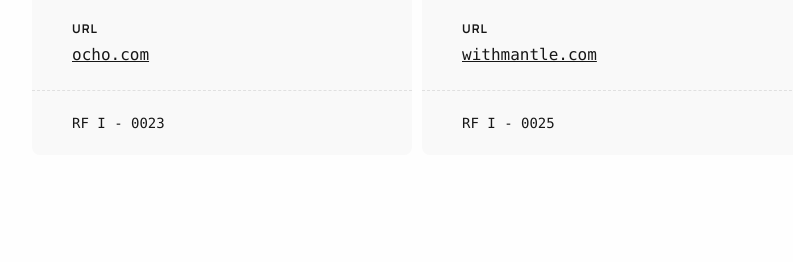
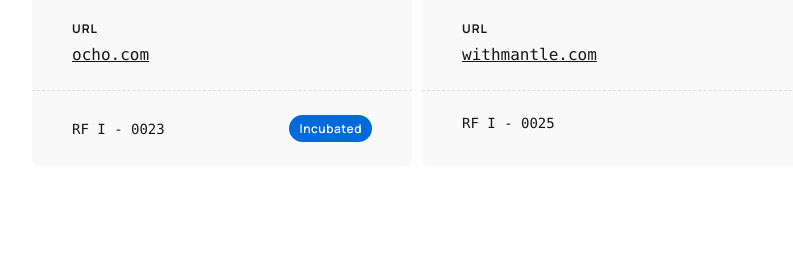
Before and after one commit to fananta/fananta.github.io, a plain HTML site: page index.html in a window 1280 px wide. Shown: the part 3779-4041 px from the top of the page, without its empty margins (192-985 px from the left). Drawn offline with nearby package versions, Linux system fonts and the light colour scheme.

Commit message:
add tags

```diff
--- a/index.html
+++ b/index.html
@@ -351,8 +351,8 @@
 		<div class="nav-item">
 			<div class="icon"><img src="icons/icon-memo.png"></div>
 			<div class="text-wrapper">
-				<div class="title">Memos</div>
-				<div class="subtitle">Memos and deep dives</div>
+				<div class="title">Letters</div>
+				<div class="subtitle">Research memos</div>
 			</div>
 		</div>
 
@@ -715,7 +715,7 @@
 				</div>
 				<div class="company-id-container">
 					<div class="company-id">RF I - 0023</div>
-					<!-- <div class="company-status blue">Incubation</div> -->
+					<div class="company-status blue">Incubated</div>
 				</div>
 			</div>
 
```
